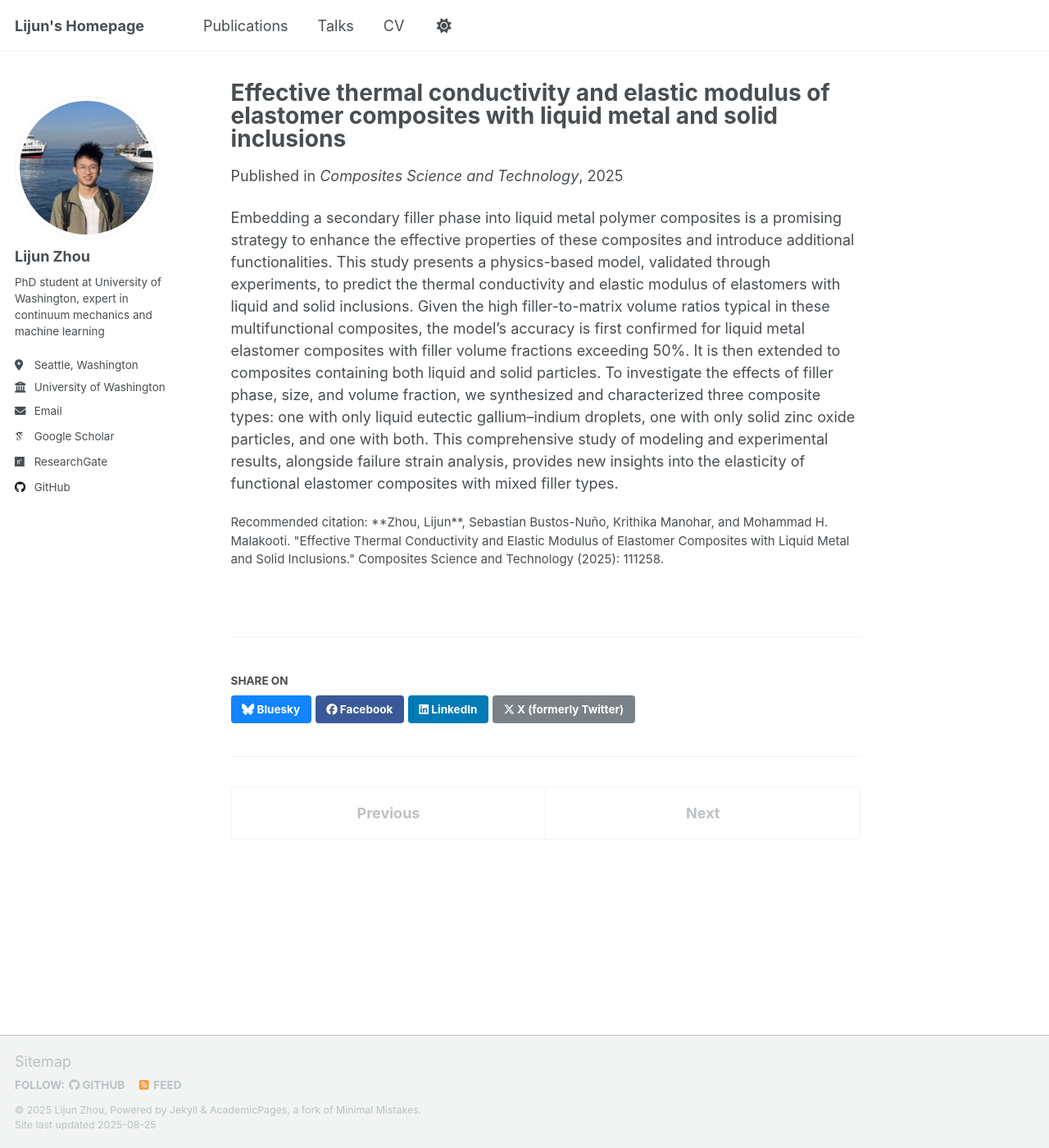
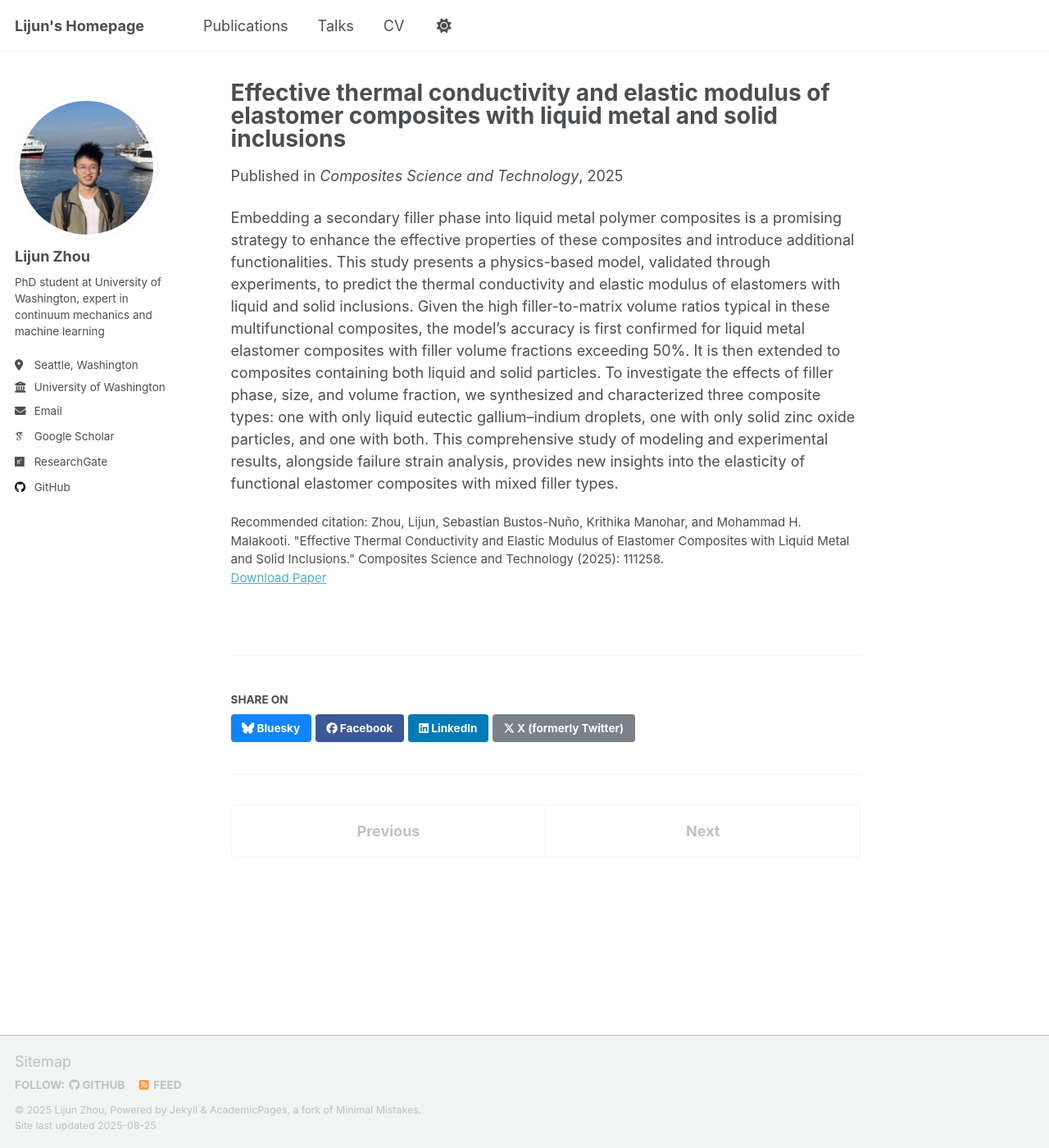
Before and after one commit to zdxbll/zdxbll, a Jekyll site: the page built from _publications/2025-06-06-CST-4.md, in a window 1280 px wide and 1400 px high. Shown: the whole window at 82% size. Built offline with Jekyll 4.4.1, drawn with Linux system fonts in a browser that asks for light colours; some web fonts are replaced; a script that is not in the unit is left out; part of the change alters nothing that is shown.

Commit message:
Revise publication metadata for CST-4
Updated the citation format and added paper URL in the publication metadata.

```diff
--- a/_publications/2025-06-06-CST-4.md
+++ b/_publications/2025-06-06-CST-4.md
@@ -1,13 +1,13 @@
 ---
-title: "Effective thermal conductivity and elastic modulus of elastomer composites with liquid metal and solid inclusions
-"
+title: "Effective thermal conductivity and elastic modulus of elastomer composites with liquid metal and solid inclusions"
 collection: publications
 category: manuscripts
 permalink: https://www.sciencedirect.com/science/article/abs/pii/S026635382500226X
 excerpt: 'A physics-based model, validated by experiments, predicts thermal conductivity and elastic modulus of liquid metal composites with both liquid and solid fillers.'
 date: 2025-06-06
 venue: 'Composites Science and Technology'
-citation: '**Zhou, Lijun**, Sebastian Bustos-Nuño, Krithika Manohar, and Mohammad H. Malakooti. "Effective Thermal Conductivity and Elastic Modulus of Elastomer Composites with Liquid Metal and Solid Inclusions." Composites Science and Technology (2025): 111258.'
+paperurl: "https://www.sciencedirect.com/science/article/abs/pii/S026635382500226X"
+citation: 'Zhou, Lijun, Sebastian Bustos-Nuño, Krithika Manohar, and Mohammad H. Malakooti. "Effective Thermal Conductivity and Elastic Modulus of Elastomer Composites with Liquid Metal and Solid Inclusions." Composites Science and Technology (2025): 111258.'
 ---
 
 Embedding a secondary filler phase into liquid metal polymer composites is a promising strategy to enhance the effective properties of these composites and introduce additional functionalities. This study presents a physics-based model, validated through experiments, to predict the thermal conductivity and elastic modulus of elastomers with liquid and solid inclusions. Given the high filler-to-matrix volume ratios typical in these multifunctional composites, the model's accuracy is first confirmed for liquid metal elastomer composites with filler volume fractions exceeding 50%. It is then extended to composites containing both liquid and solid particles. To investigate the effects of filler phase, size, and volume fraction, we synthesized and characterized three composite types: one with only liquid eutectic gallium–indium droplets, one with only solid zinc oxide particles, and one with both. This comprehensive study of modeling and experimental results, alongside failure strain analysis, provides new insights into the elasticity of functional elastomer composites with mixed filler types.
```
